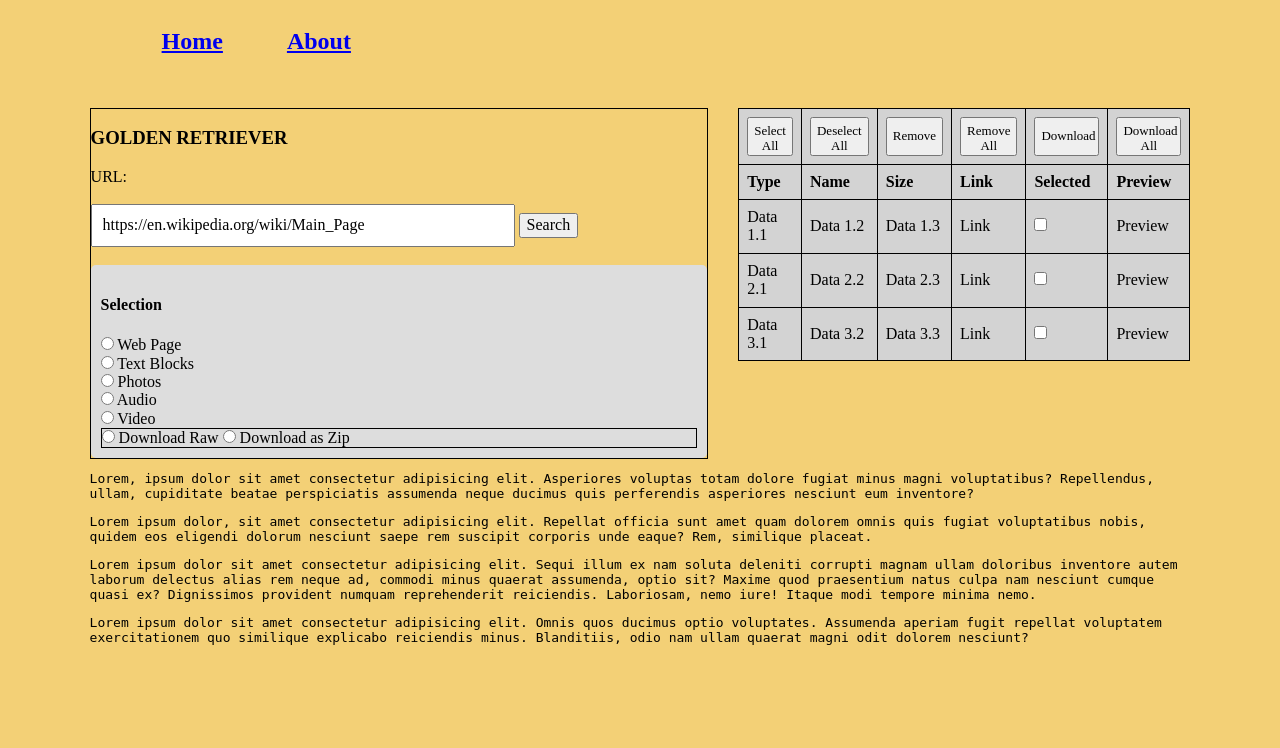
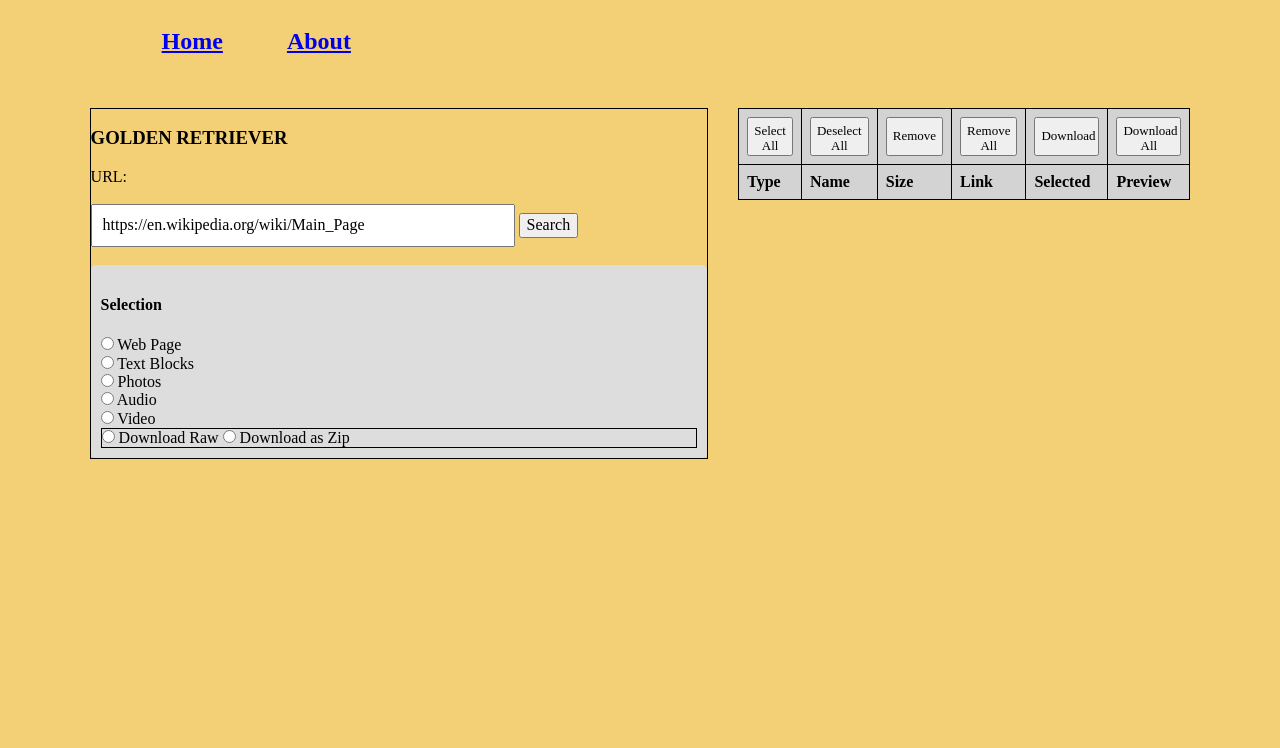
Before and after one commit to CS3300-FreeAccessMediaFetcher/FreeAccessMediaFetcher, a Flask app: page / in a window 1280 px wide. Shown: the part 195-943 px from the top of the page. After the commit the page ends 654 px from the top, so only its background shows below. Run offline with Flask 3, Linux system fonts and the light colour scheme; lists and menus that the app fills with data are empty.

Commit message:
Fix link formatting issues, cleanup some placeholder code

```diff
--- a/famf/static/js/main.js
+++ b/famf/static/js/main.js
@@ -1,5 +1,16 @@
+function formatLink(link) {
+
+    // Ensure link is properly formatted
+    if (!link.startsWith("https://")) {
+        return "https://" + link;
+    }
+    return link;
+}
+
+
 // Add  to the table
-function addElementTable(type, name, size, link, checked = true, preview) {
+function addElementTable(type, name, size, data, checked = true, preview) {
+
     // Get the table body
     const tableBody = document.querySelector("#output_table tbody");
 
@@ -19,12 +30,13 @@ function addElementTable(type, name, size, link, checked = true, preview) {
     sizeCell.textContent = size;
 
     // Contains the link to the referenced material
+    var formattedLink = formatLink(data)
     const linkCell = document.createElement("td");
 
 
     // Create the anchor element for the link
     const anchor = document.createElement("a"); // Make sure `anchor` is declared
-    anchor.href = link; // The source of the content
+    anchor.href = formattedLink; // The source of the content
     anchor.textContent = "Link"; // Short "link" text to click for the reference of the media.
     anchor.target = "_blank"; // Open in a new tab
     linkCell.appendChild(anchor);
@@ -45,7 +57,18 @@ function addElementTable(type, name, size, link, checked = true, preview) {
     // Create a cell in the table
     const previewCell = document.createElement("td");
     // Create the text cell representing the preview
-    previewCell.textContent = preview;
+
+    if (type === "image") {
+        //EXAMPLE <img src="img_girl.jpg" alt="Girl in a jacket" width="500" height="600">
+        const img = document.createElement("img");
+
+        img.src = formattedLink;
+        img.width = 100;
+        img.height = 100;
+        img.alt = name;
+
+        previewCell.appendChild(img);
+    }
 
     // Append cells to the new row
     newRow.appendChild(typeCell);
@@ -57,19 +80,42 @@ function addElementTable(type, name, size, link, checked = true, preview) {
 
     // Append the new row to the table body
     tableBody.appendChild(newRow);
-    console.log(name+" added to table.");
+    console.log(name + " added to table.");
 }
 
 
-  //Remove element to the table
-  function removeRowFromTable(){
+// Remove selected elements from the table
+function removeRowFromTable() {
+    const tableBody = document.querySelector("#output_table tbody"); // Select the table body by ID
+    tableBody.querySelectorAll("tr").forEach(row => { // For each row in the table
+        const checkbox = row.querySelector("input[type='checkbox']"); // Selects checkbox in the row
+        if (checkbox && checkbox.checked) { // If checkbox is checked
+            row.remove(); // Removes the row from the table
+        }
+    });
 }
 
-  //remove all elements from table
-  function clearTable(){
-    const tableBody = document.querySelector("#output_table tbody")
-    tableBody.innerHTML ="";
+// removes only checked boxes
+document.getElementById("Remove").addEventListener("click", function (event) {
+    // selects the element with .Remove id and adds an on click event to it. for the function :removeRowFromTable()
+        event.preventDefault();
+        removeRowFromTable();
+    });
+
+
+function clearTable() {
+    // remove all elements from table
+    const tableBody = document.querySelector("#output_table tbody");
+    tableBody.innerHTML = ""; // Clears all rows in the table
 }
+
+// event listener to remove all cells from the table.
+document.getElementById("Remove_All").addEventListener("click", function (event) {
+    event.preventDefault();
+    clearTable();
+});
+
+
 
 const form = document.querySelector("form");
 const log = document.querySelector("#log");
@@ -88,29 +134,6 @@ form.addEventListener(
     false,
 );
 
-async function validateURL(url) {
-  try {
-    const proxyUrl = 'https://cors-anywhere.herokuapp.com/';
-    const response = await fetch(proxyUrl + url, { method: 'GET' });
-
-    if (response.ok) {
-      console.log("validate " + url + " = TRUE");
-      return true;
-
-    } else {
-      console.log("validate " + url + " = FALSE");
-      alert("URL invalid");
-      return false;
-    }
-
-  } catch (error) {
-    alert("Request invalid");
-    console.log("Error validating URL:", error);
-    return false;
-  }
-
-}
-
 function dataTypeSelector() {
     const radios = document.getElementsByClassName('retriever');
     for (let i = 0; i < radios.length; i++) {
@@ -121,43 +144,61 @@ function dataTypeSelector() {
     return null;
 }
 
-function getURL(){
+function getURL() {
     const url = document.getElementById('url_search').value;
     return url;
 }
 
 // -------------------- POST
-async function postToFlask(url, data_type){
-  api_endpoint = '/web-scrape-submission-handler';
+async function sendPostRequestToFlask(url, dataType) {
+    const apiEndpoint = 'http://localhost:3000/';
+    const route = 'web-scrape-submission-handler';
 
-  // Setup data to send to Flask
-  user_input = new FormData()
-  user_input.append("url", url)
-  user_input.append("data_type", data_type)
+    // Create FormData to send to Flask
+    const formData = new FormData();
+    formData.append("url", url);
+    formData.append("data_type", dataType);
 
     // Send POST request to Flask
-  const response = await fetch(api_endpoint, {
+    try {
+        const response = await fetch(apiEndpoint + route, {
             method: 'POST',
-    body: user_input
-  })
-  return response;
+            body: formData
+        });
+
+        if (response.ok) {
+            const data = await response.json();
+            return data;
+        } else {
+            console.error("Server returned error:", response.status);
         }
-// -------------------- POST
+    } catch (error) {
+        console.error("Fetch request failed:", error);
+    }
+}
+// -------------------- END POST
+
 
 document.addEventListener('DOMContentLoaded', () => {
     const searchButton = document.getElementById('search_button');
+
     searchButton.addEventListener('click', async (event) => {
-    event.preventDefault(); // prevent default form submission
+        event.preventDefault(); // Prevent default form submission
+
         const url = getURL();
-    let data_type = dataTypeSelector();
-    console.log("selected dataType value: "+data_type);
-    console.log("searching... \"" + url + "\"");
+        const dataType = dataTypeSelector();
 
-    // POST to Flask
-    postToFlask(url, data_type).then(function(flask_res) {
-      return flask_res.json()
-    }).then(function(scraped_data) {
-      console.log(scraped_data)
-    })
+        console.log(`Selected data type: ${dataType}`);
+        console.log(`Searching... "${url}"`);
+
+        // Send POST request to Flask
+        sendPostRequestToFlask(url, dataType).then(scrapedData => {
+            console.log("Scraped data:", scrapedData);
+
+            for (let i = 0; i < scrapedData.length; i++){
+                item = scrapedData[i]
+                addElementTable(item.dataType,item.dataName, item.dataSize, item.data, true, item.data);
+            }
         });
     });
+});
--- a/famf/templates/home.html
+++ b/famf/templates/home.html
@@ -35,7 +35,6 @@
                 <input type="text" class="retriever" id="url_search" name="user_input_url" value="https://en.wikipedia.org/wiki/Main_Page" />
                 <input type="submit" value="Search" id="search_button" class="scraper" /><br /><br />
 
-
                 <!-- Filter Box -->
                 <div class="filter-box">
                     <h4>Selection</h4>
@@ -56,8 +55,6 @@
                     <label>Video</label><br>
                     </form>
 
-
-
                     <form>
                     <input type="radio" class ="Output" id="Video" name="download_type" value="Video" />
                     <label>Download Raw</label>
@@ -73,12 +70,12 @@
             <table id="output_table">
                 <thead>
                     <tr id="controll_panel" class="control">
-                        <th class="control"><button type="button" class="button" id="Select All">Select All</button></th>
-                        <th class="control"><button type="button" class="button" id="Deselect All">Deselect All</button></th>
+                        <th class="control"><button type="button" class="button" id="Select_All">Select All</button></th>
+                        <th class="control"><button type="button" class="button" id="Deselect_All">Deselect All</button></th>
                         <th class="control"><button type="button" class="button" id="Remove">Remove</button></th>
-                        <th class="control"><button type="button" class="button" id="Remove All">Remove All</button></th>
+                        <th class="control"><button type="button" class="button" id="Remove_All">Remove All</button></th>
                         <th class="control"><button type="button" class="button" id="Download">Download</button></th>
-                        <th class="control"><button type="button" class="button" id="Download All">Download All</button></th>
+                        <th class="control"><button type="button" class="button" id="Download_All">Download All</button></th>
                     </tr>
                 </thead>
                 <thead>
@@ -92,34 +89,6 @@
                     </tr>
                 </thead>
                 <tbody>
-                    <tr>
-                        <!-- place holder data-->   <!-- need to create a function to add a rows from the ouput of the functions:: Q what data is being passes in to repersent the data being found? -->
-
-
-                        <td>Data 1.1</td>
-                        <td>Data 1.2</td>
-                        <td>Data 1.3 </td>
-                        <td>Link</td> <!-- create <a>Link</a> referanced to link to show the element link -->
-                        <td><input type="checkbox" </td>
-                        <td>Preview</td>
-                    </tr>
-                    <tr>
-                        <td>Data 2.1</td>
-                        <td>Data 2.2</td>
-                        <td>Data 2.3 </td>
-                        <td>Link</td> <!-- create <a>Link</a> referanced to link to show the element link -->
-                        <td><input type="checkbox" /></td>
-                        <td>Preview</td>
-                    </tr>
-                    <tr>
-                        <td>Data 3.1</td>
-                        <td>Data 3.2</td>
-                        <td>Data 3.3  </td>
-                        <td>Link</td> <!-- create <a>Link</a> referanced to link to show the element link -->
-                        <td><input type="checkbox" /></td>
-                        <td>Preview</td>
-                    </tr>
-
                 </tbody>
             </table>
         </section>
@@ -127,32 +96,6 @@
 
     <section class="s2">
         <div id="d1">
-            <p id="p1">
-                Lorem, ipsum dolor sit amet consectetur adipisicing elit. Asperiores
-                voluptas totam dolore fugiat minus magni voluptatibus? Repellendus,
-                ullam, cupiditate beatae perspiciatis assumenda neque ducimus quis
-                perferendis asperiores nesciunt eum inventore?
-            </p>
-            <p id="p2">
-                Lorem ipsum dolor, sit amet consectetur adipisicing elit. Repellat
-                officia sunt amet quam dolorem omnis quis fugiat voluptatibus nobis,
-                quidem eos eligendi dolorum nesciunt saepe rem suscipit corporis unde
-                eaque? Rem, similique placeat.
-            </p>
-            <p id="p3">
-                Lorem ipsum dolor sit amet consectetur adipisicing elit. Sequi illum
-                ex nam soluta deleniti corrupti magnam ullam doloribus inventore autem
-                laborum delectus alias rem neque ad, commodi minus quaerat assumenda,
-                optio sit? Maxime quod praesentium natus culpa nam nesciunt cumque
-                quasi ex? Dignissimos provident numquam reprehenderit reiciendis.
-                Laboriosam, nemo iure! Itaque modi tempore minima nemo.
-            </p>
-            <p id="p4">
-                Lorem ipsum dolor sit amet consectetur adipisicing elit. Omnis quos
-                ducimus optio voluptates. Assumenda aperiam fugit repellat voluptatem
-                exercitationem quo similique explicabo reiciendis minus. Blanditiis,
-                odio nam ullam quaerat magni odit dolorem nesciunt?
-            </p>
         </div>
     </section>
 
```
Lines whose indentation alone changed are shown as unchanged.
